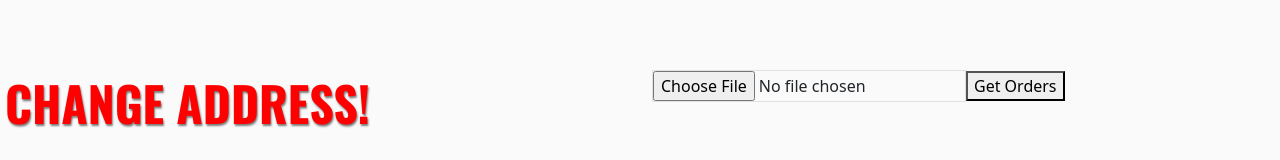
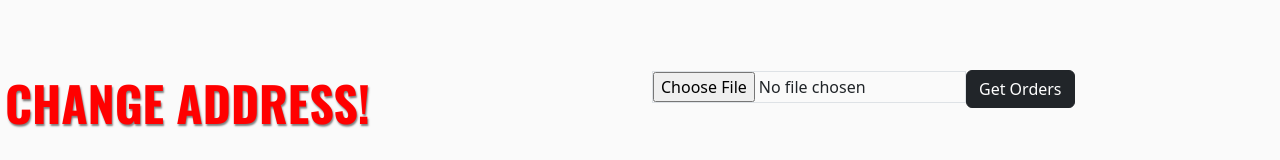
Before and after one commit to PaulKillian/oer, a Next.js app: page / in a window 1280 px wide. Shown: the part 144-304 px from the top of the page. Built offline with nearby package versions, Linux system fonts and the light colour scheme.

Commit message:
Update imageReader.js

```diff
--- a/components/imageReader.js
+++ b/components/imageReader.js
@@ -18,7 +18,7 @@
 
   return (
     <>
-     <button onClick={getOrders}>Get Orders</button>
+     <button type="button" className="btn btn-dark">Get Orders</button>
      <div>{orderText}</div>
     </>
   );
```
